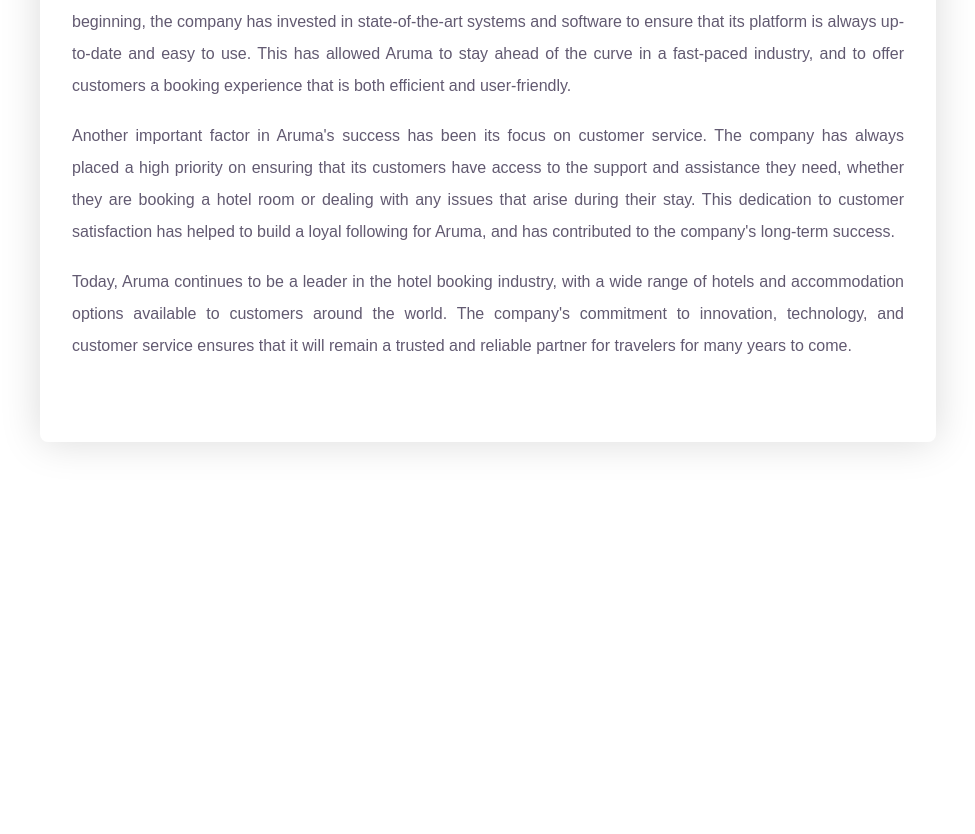
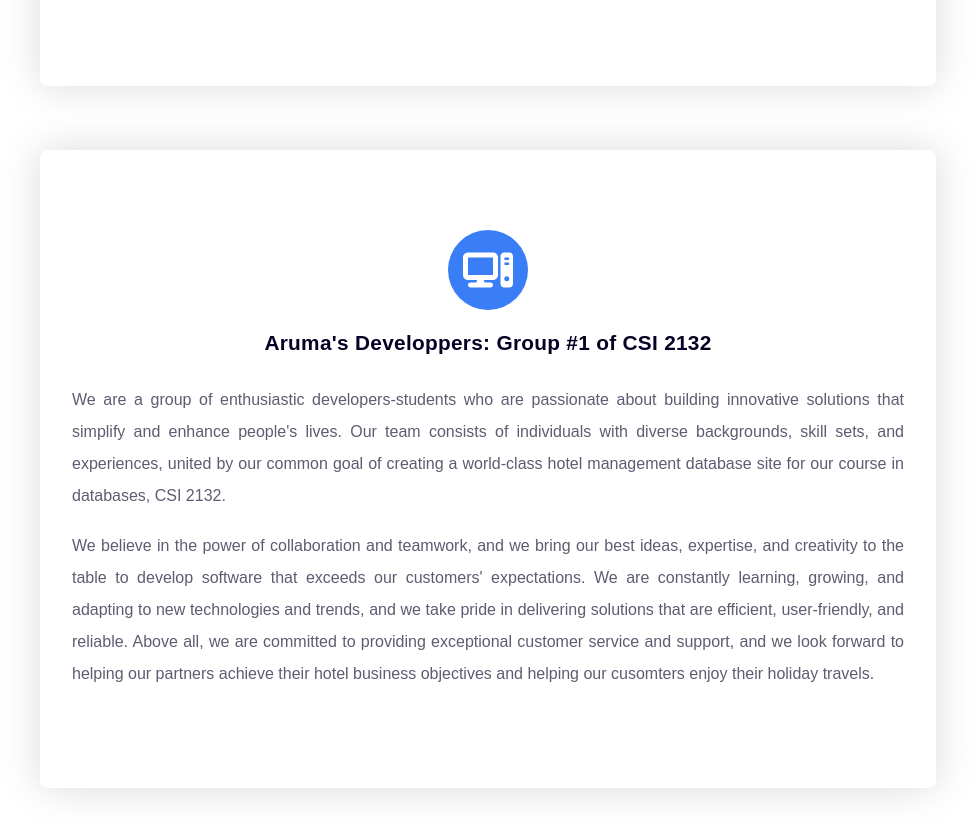
Before and after one commit to Fahmi-IT/CSI2132_Project, a React (Create React App) app: page /about in a window 1280 px wide. Shown: the part 1522-2356 px from the top of the page, without its empty margins (152-1127 px from the left). Before the commit the page ends 2028 px from the top, so only its background shows below. Built offline with nearby package versions, Linux system fonts and the light colour scheme.

Commit message:
Adding "Group1" info to About us

```diff
--- a/package.json
+++ b/package.json
@@ -4,8 +4,8 @@
   "private": true,
   "proxy": "http://localhost:3001",
   "dependencies": {
-    "@fortawesome/fontawesome-svg-core": "^6.3.0",
-    "@fortawesome/free-solid-svg-icons": "^6.3.0",
+    "@fortawesome/fontawesome-svg-core": "^6.4.0",
+    "@fortawesome/free-solid-svg-icons": "^6.4.0",
     "@fortawesome/react-fontawesome": "^0.2.0",
     "@testing-library/jest-dom": "^5.16.5",
     "@testing-library/react": "^13.4.0",
--- a/src/components/pages/about.css
+++ b/src/components/pages/about.css
@@ -19,7 +19,7 @@
 }
 
 .about-us {
-  padding-top: 4rem;
+  /* padding-top: 4rem; */
   padding-left: 12rem;
   padding-right: 12rem;
 }
@@ -53,6 +53,10 @@
 .card3 {
   margin-top: 4rem;
   margin-bottom: 4rem;
+}
+
+.extra {
+  margin-top: 0rem;
 }
 
 .card .icon {
--- a/src/components/pages/about.js
+++ b/src/components/pages/about.js
@@ -2,6 +2,7 @@
 import "./about.css";
 import { FontAwesomeIcon } from "@fortawesome/react-fontawesome";
 import {
+  faComputer,
   faGlobe,
   faRocket,
   faScroll,
@@ -37,6 +38,9 @@
         <div className="row">
           <History />
         </div>
+        <div className="row">
+          <Group1 />
+        </div>
       </div>
     </>
   );
@@ -49,7 +53,7 @@
         <div className="icon">
           <FontAwesomeIcon icon={faUser} />
         </div>
-        <h3>Our Team</h3>
+        <h3>Our Hotel Team</h3>
         <p>
           Our team consists of experienced professionals who are passionate
           about the travel industry. We have a deep understanding of the needs
@@ -107,7 +111,7 @@
       <div className="icon">
         <FontAwesomeIcon icon={faScroll} />
       </div>
-      <h3>Our History</h3>
+      <h3>Aruma's History</h3>
       <p>
         Aruma is a hotel booking system that was founded in 2005 with the aim of
         simplifying the process of making hotel reservations for customers. The
@@ -120,7 +124,7 @@
         of hotels, and competitive prices.
       </p>
       <br></br>
-      <p>
+      {/* <p>
         One of the key factors in Aruma's success has been its commitment to
         using the latest technology. From the beginning, the company has
         invested in state-of-the-art systems and software to ensure that its
@@ -128,8 +132,8 @@
         stay ahead of the curve in a fast-paced industry, and to offer customers
         a booking experience that is both efficient and user-friendly.
       </p>
-      <br></br>
-      <p>
+      <br></br> */}
+      {/* <p>
         Another important factor in Aruma's success has been its focus on
         customer service. The company has always placed a high priority on
         ensuring that its customers have access to the support and assistance
@@ -138,7 +142,7 @@
         satisfaction has helped to build a loyal following for Aruma, and has
         contributed to the company's long-term success.
       </p>
-      <br></br>
+      <br></br> */}
       <p>
         Today, Aruma continues to be a leader in the hotel booking industry,
         with a wide range of hotels and accommodation options available to
@@ -150,4 +154,36 @@
   );
 }
 
+function Group1() {
+  return (
+    <div className="card card3 extra">
+      <div className="icon">
+        <FontAwesomeIcon icon={faComputer} />
+      </div>
+      <h3>Aruma's Developpers: Group #1 of CSI 2132</h3>
+      <p>
+        We are a group of enthusiastic developers-students who are passionate
+        about building innovative solutions that simplify and enhance people's
+        lives. Our team consists of individuals with diverse backgrounds, skill
+        sets, and experiences, united by our common goal of creating a
+        world-class hotel management database site for our course in databases,
+        CSI 2132.
+      </p>
+      <br></br>
+      <p>
+        We believe in the power of collaboration and teamwork, and we bring our
+        best ideas, expertise, and creativity to the table to develop software
+        that exceeds our customers' expectations. We are constantly learning,
+        growing, and adapting to new technologies and trends, and we take pride
+        in delivering solutions that are efficient, user-friendly, and reliable.
+        Above all, we are committed to providing exceptional customer service
+        and support, and we look forward to helping our partners achieve their
+        hotel business objectives and helping our cusomters enjoy their holiday
+        travels.
+      </p>
+      <br></br>
+    </div>
+  );
+}
+
 export default About;
```
Also changed, not shown: 1 other file (tests, documents, lock files or other folders).
